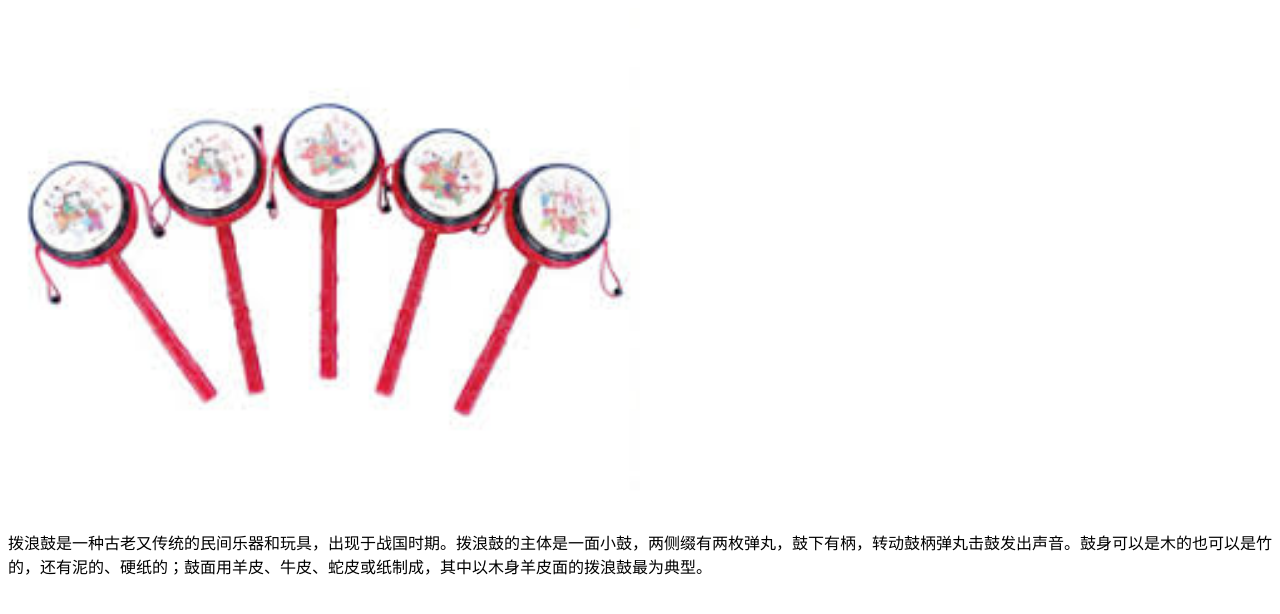
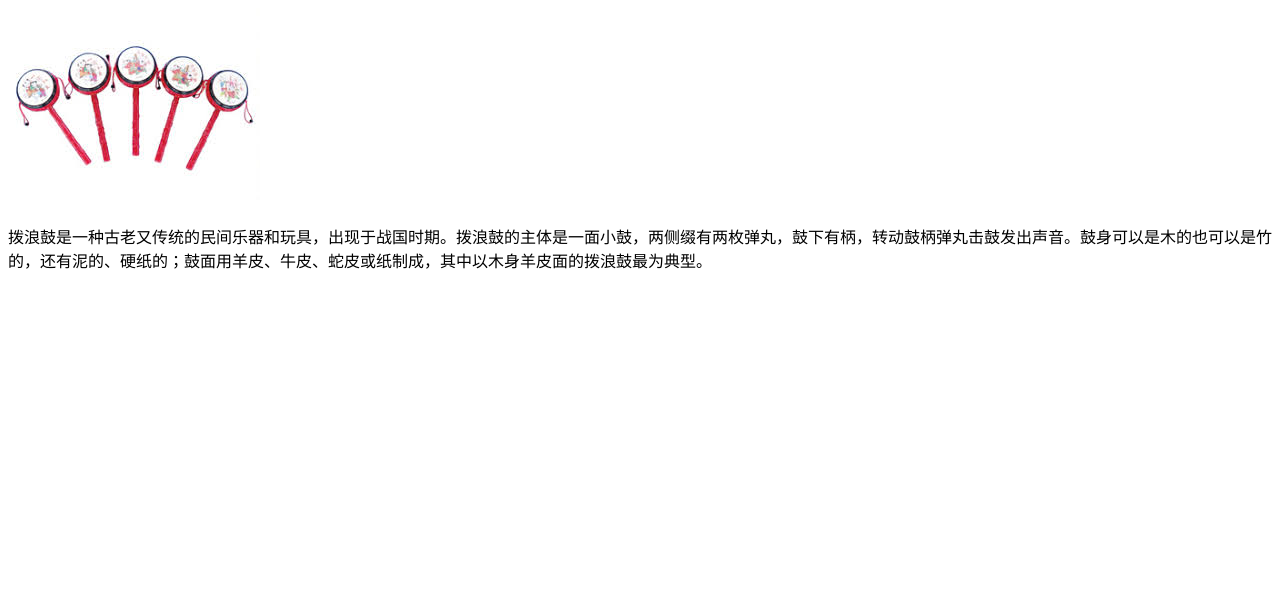
Before and after one commit to 18555851781/PTJob_WebAR, a website: page develop/Model.html in a window 1280 px wide. Shown: the top 614 px of the page. Drawn offline with nearby package versions, Linux system fonts and the light colour scheme.

Commit message:
好烦啊

```diff
--- a/develop/Model.html
+++ b/develop/Model.html
@@ -13,15 +13,20 @@
     <script src="../three.js/examples/vendor/three.js/examples/js/loaders/MTLLoader.js"></script>
 
     <style>
+        *{
+            padding: 0;
+        }
         .UI_Body{
             display: flex;
             display: -webkit-flex;
         }
         .Text{
-            flex: 10;
+            display: flex;
+            top: 100%;
         }
         .Image{
-            width: 50%;
+            display: flex;
+            left: 50%;
         }
 
     </style>
@@ -49,13 +54,10 @@
                     renderer.setSize(window.innerWidth,window.innerHeight);
                     renderer.setClearColor(new THREE.Color(0xffffff),1.0);
                     //  重要！！！将元素渲染到html元素上 否则不显示
-                    document.body.appendChild(renderer.domElement);
+                    var dom_renderer=renderer.domElement;
+                    document.body.appendChild(dom_renderer);
+                    //document.getElementById("Mask").appendChild(renderer.domElement);
 
-                    //  动态添加html组件
-                    function  adddiv() {
-                        var addDivDom = document.createElement("div")
-                        addDivDom
-                    }
 
                     // var geometry = new THREE.BoxGeometry(1,1,1);
                     // var material = new THREE.MeshBasicMaterial({color: 0x00ff00});
```
